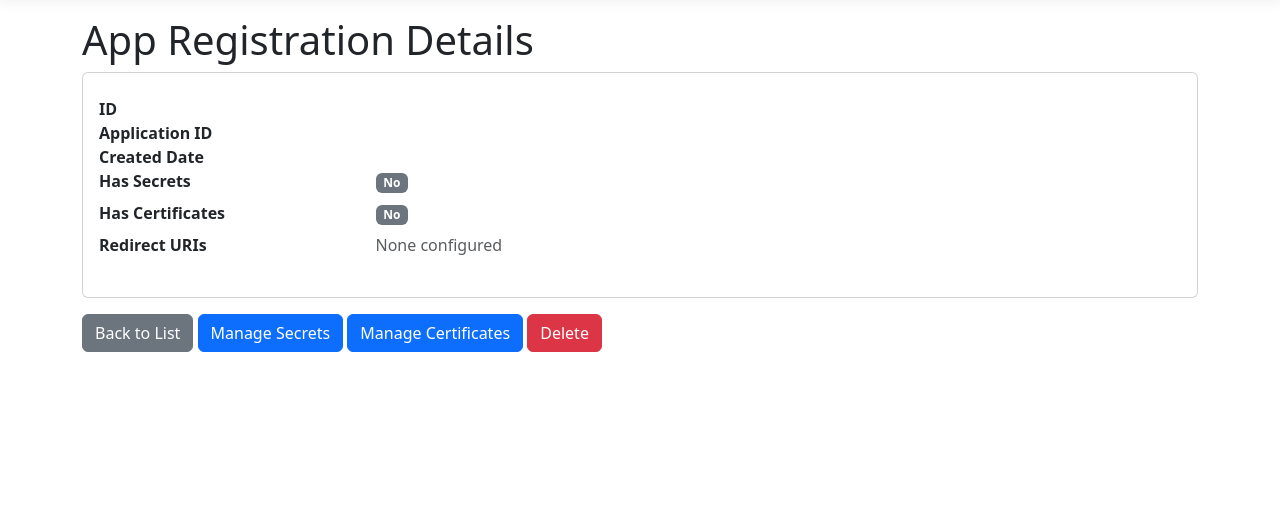
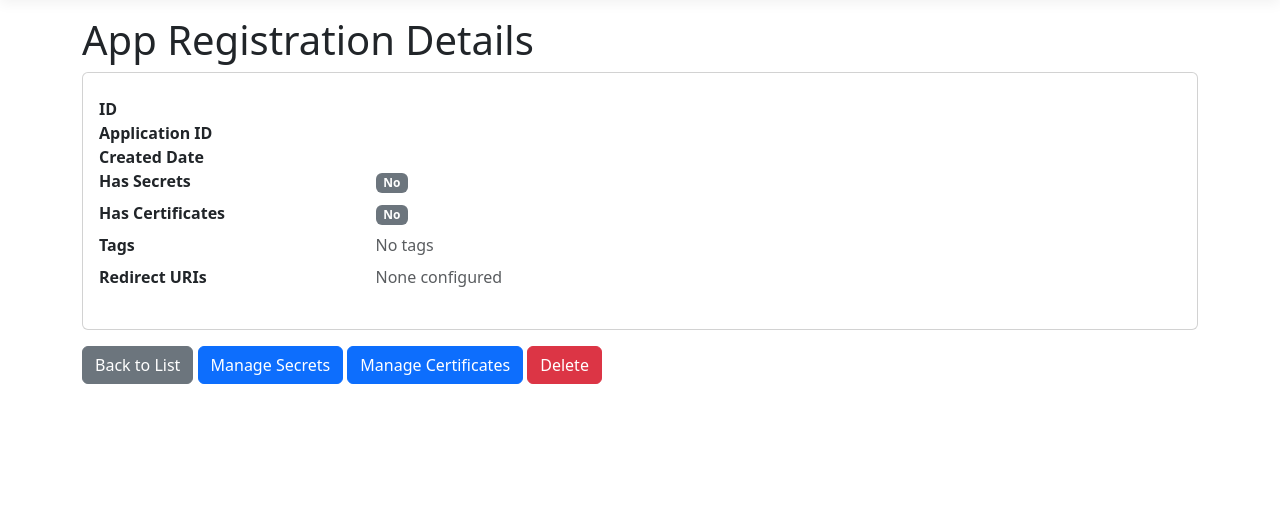
Before and after one commit to jeroenmaes/apim-guard, an ASP.NET Core app: page /AppRegistrations/Details in a window 1280 px wide. Shown: the part 57-586 px from the top of the page. Run offline with ASP.NET Core 8, Linux system fonts and the light colour scheme; the visitor is signed in with stand-in values (Sample User, id 1); data that the repository does not hold is empty; style sheets or scripts are compiled from the project's sources; some libraries are stand-ins or nearby versions.

Commit message:
Add Tags display to AppRegistrations views
Co-authored-by: jeroenmaes <417311+jeroenmaes@users.noreply.github.com>

```diff
--- a/ApimGuard/Views/AppRegistrations/Details.cshtml
+++ b/ApimGuard/Views/AppRegistrations/Details.cshtml
@@ -43,6 +43,21 @@
                 }
             </dd>
 
+            <dt class="col-sm-3">Tags</dt>
+            <dd class="col-sm-9">
+                @if (Model.Tags.Any())
+                {
+                    @foreach (var tag in Model.Tags)
+                    {
+                        <span class="badge bg-info me-1">@tag</span>
+                    }
+                }
+                else
+                {
+                    <span class="text-muted">No tags</span>
+                }
+            </dd>
+
             <dt class="col-sm-3">Redirect URIs</dt>
             <dd class="col-sm-9">
                 @if (Model.RedirectUris.Any())
```
Also changed, not shown: ApimGuard/Views/AppRegistrations/Index.cshtml (+10 -0 lines).
